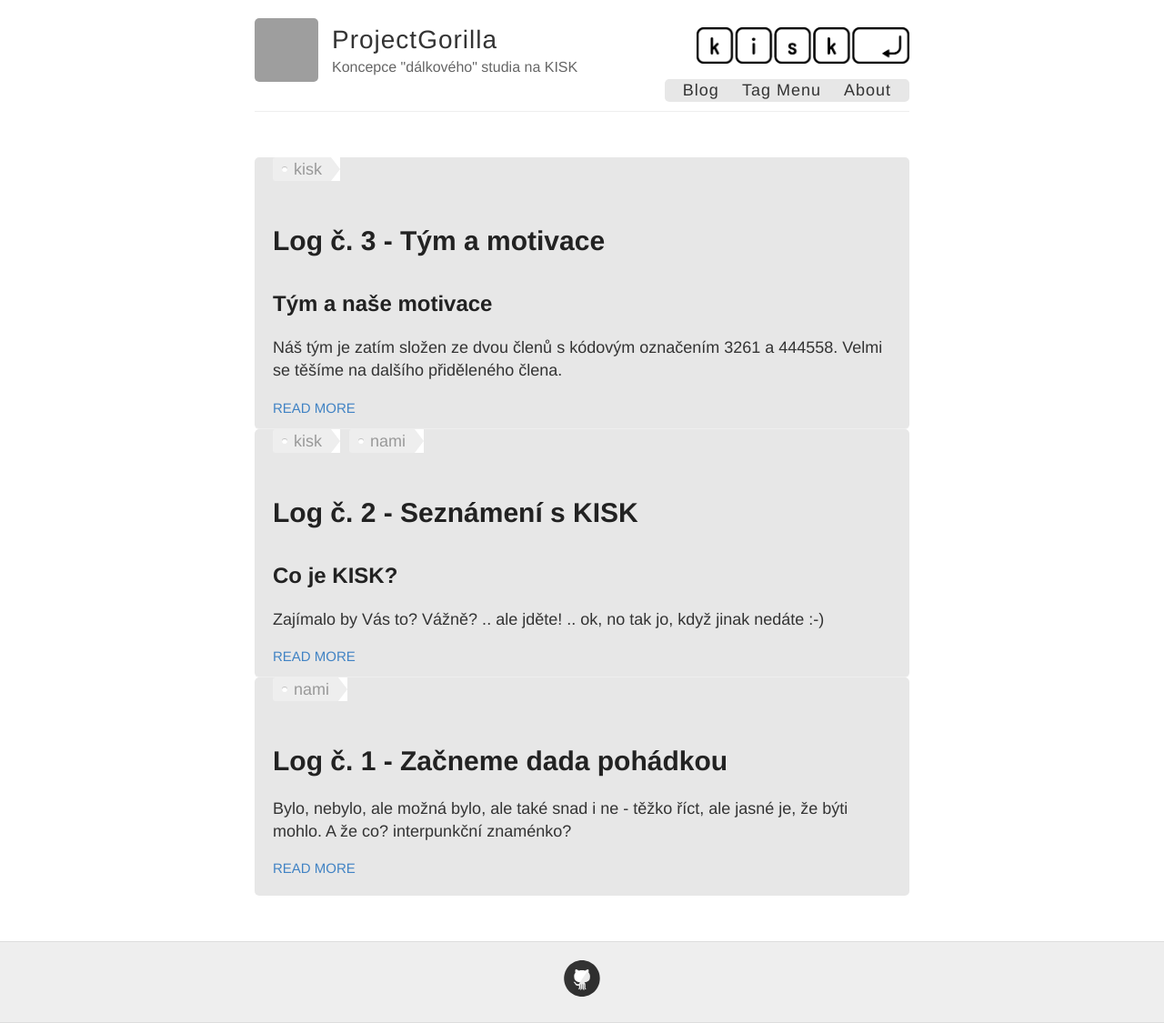
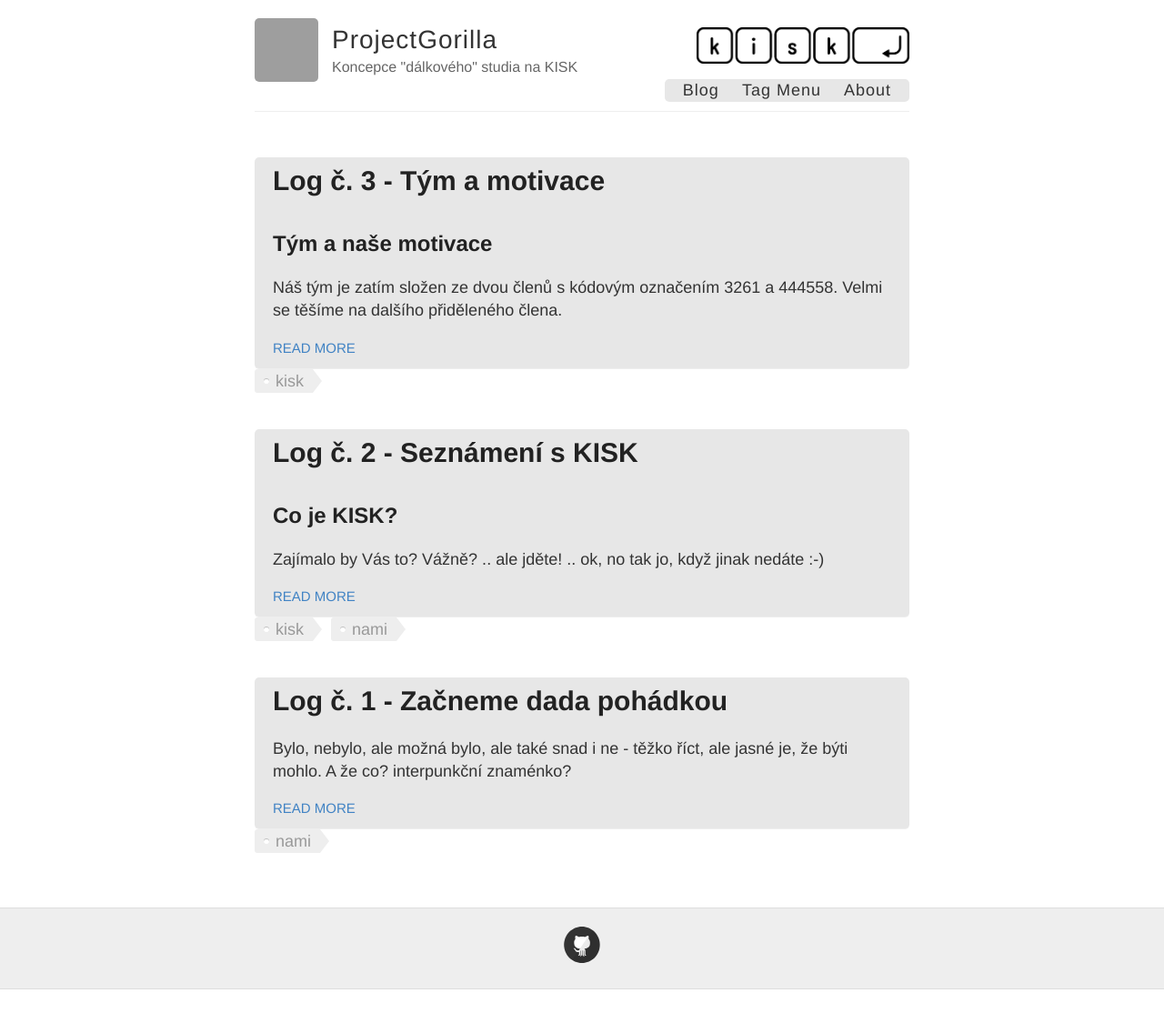
Before and after one commit to projectgorilla/projectgorilla.github.io, a Jekyll site: the page built from index.html, in a window 1280 px wide. Shown: the whole page at 91% size. Built offline with Jekyll 4.4.1, drawn with Linux system fonts in a browser that asks for light colours; after the commit the page ends 1088 px from its top, so only the background shows below that; grey boxes are pictures that could not be loaded.

Commit message:
Update index.html

```diff
--- a/index.html
+++ b/index.html
@@ -6,14 +6,6 @@ layout: default
   {% for post in site.posts %}
 
     <article class="post">
-
-<!-- Tags -->
-<ul class="tags">
-{% for tag in post.tags %}
-  <li><a href="/tags#{{ tag }}" class="tag">{{ tag }}</a></li>
-{% endfor %}
-</ul>
-
       <h1><a href="{{ site.baseurl }}{{ post.url }}">{{ post.title }}</a></h1>
 
       <div class="entry">
@@ -22,5 +14,11 @@ layout: default
 
       <a href="{{ site.baseurl }}{{ post.url }}" class="read-more">Read More</a>
     </article>
+    <!-- Tags -->
+<ul class="tags">
+{% for tag in post.tags %}
+  <li><a href="/tags#{{ tag }}" class="tag">{{ tag }}</a></li>
+{% endfor %}
+</ul>
   {% endfor %}
 </div>
```
